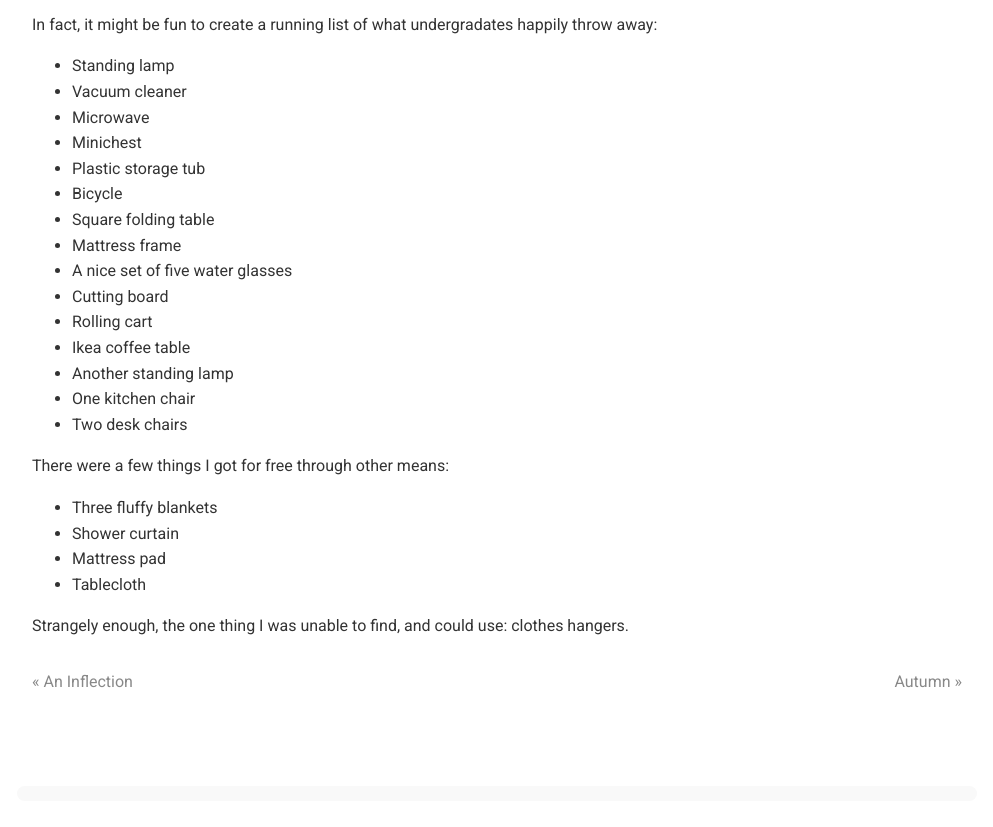
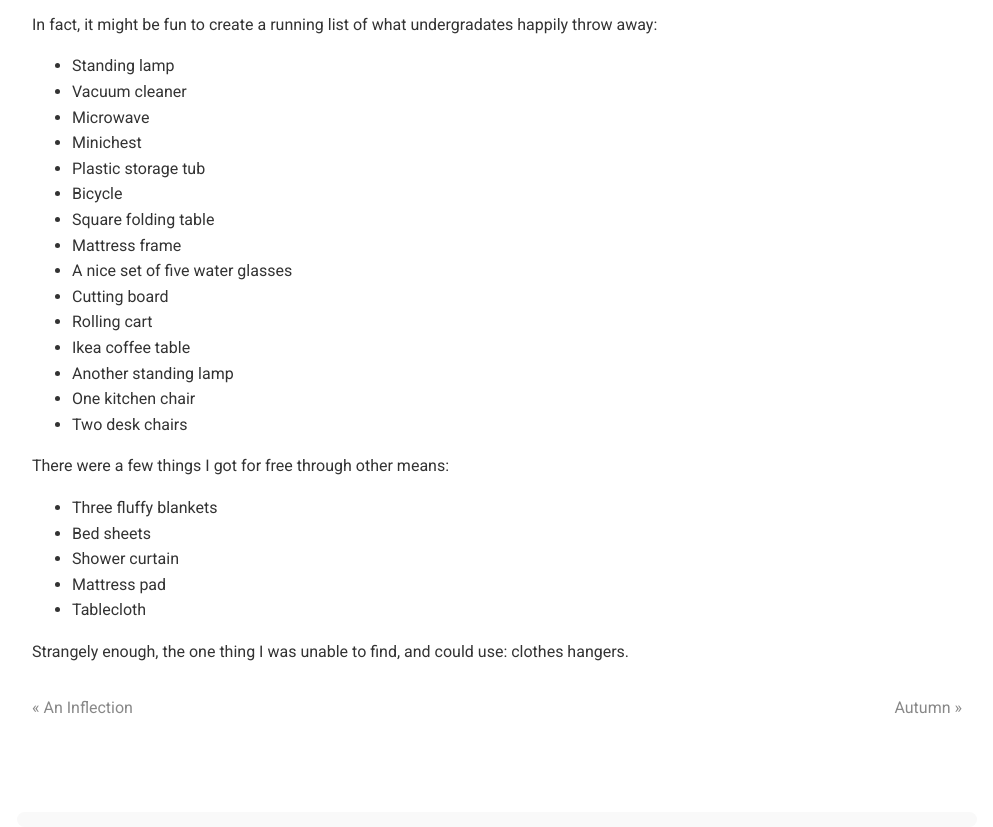
Before and after one commit to overheardonearth/overheardonearth.github.io, a Jekyll site: the page built from _posts/2019-09-15-dumpster-diving-at-harvard.html, in a window 1280 px wide. Shown: the part 931-1758 px from the top of the page, without its empty margins (143-1136 px from the left). Built offline with Jekyll 4.4.1, drawn with Linux system fonts in a browser that asks for light colours; comment, search, counter and statistics services are not loaded; before the commit the page ends 1732 px from its top, so only the background shows below that.

Commit message:
Update 2019-09-15-dumpster-diving-at-harvard.html

```diff
--- a/_posts/2019-09-15-dumpster-diving-at-harvard.html
+++ b/_posts/2019-09-15-dumpster-diving-at-harvard.html
@@ -42,6 +42,7 @@ There were a few things I got for free through other means:
 
 <ul>
   <li> Three fluffy blankets
+  <li> Bed sheets
   <li> Shower curtain
   <li> Mattress pad
   <li> Tablecloth
```
